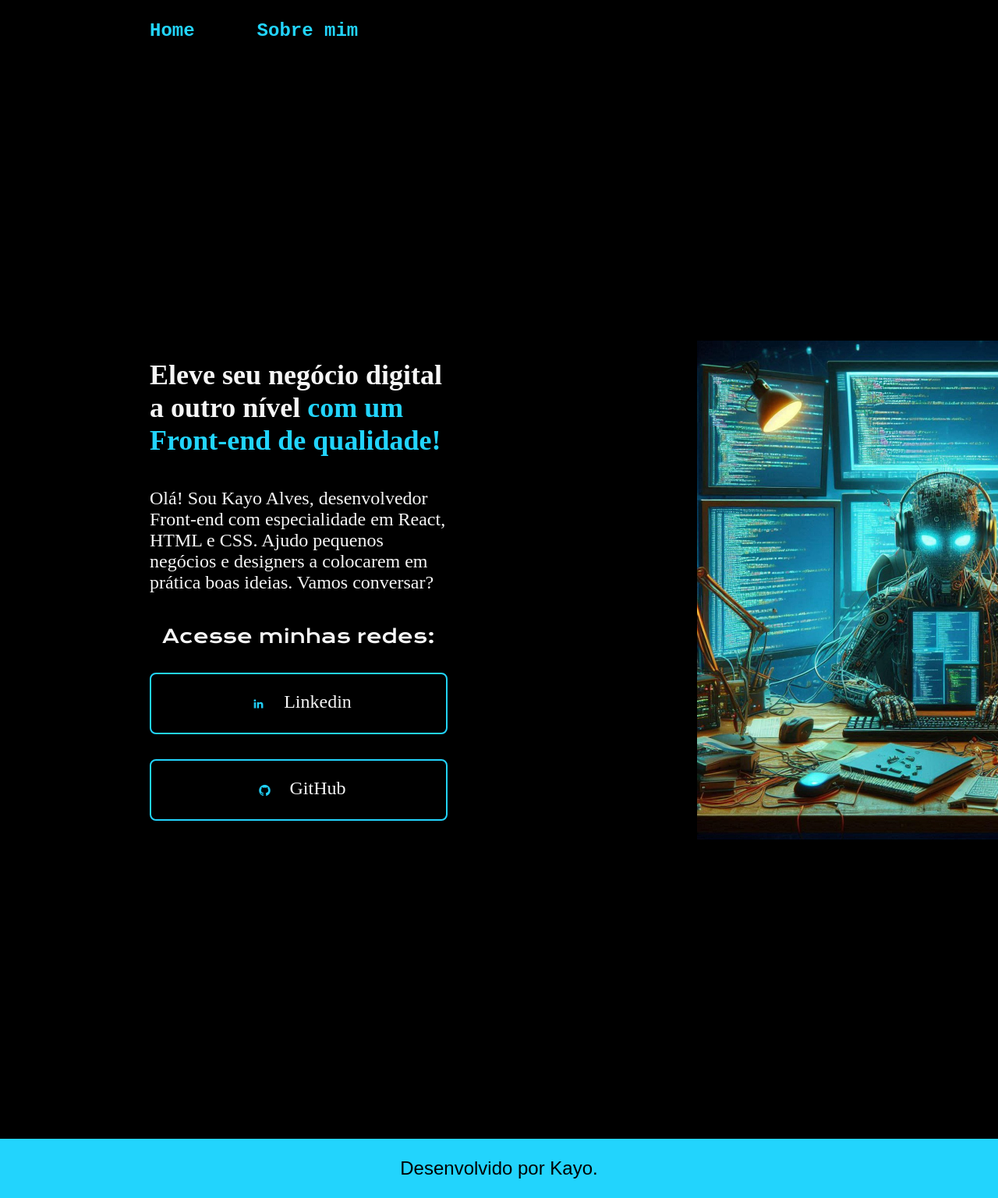
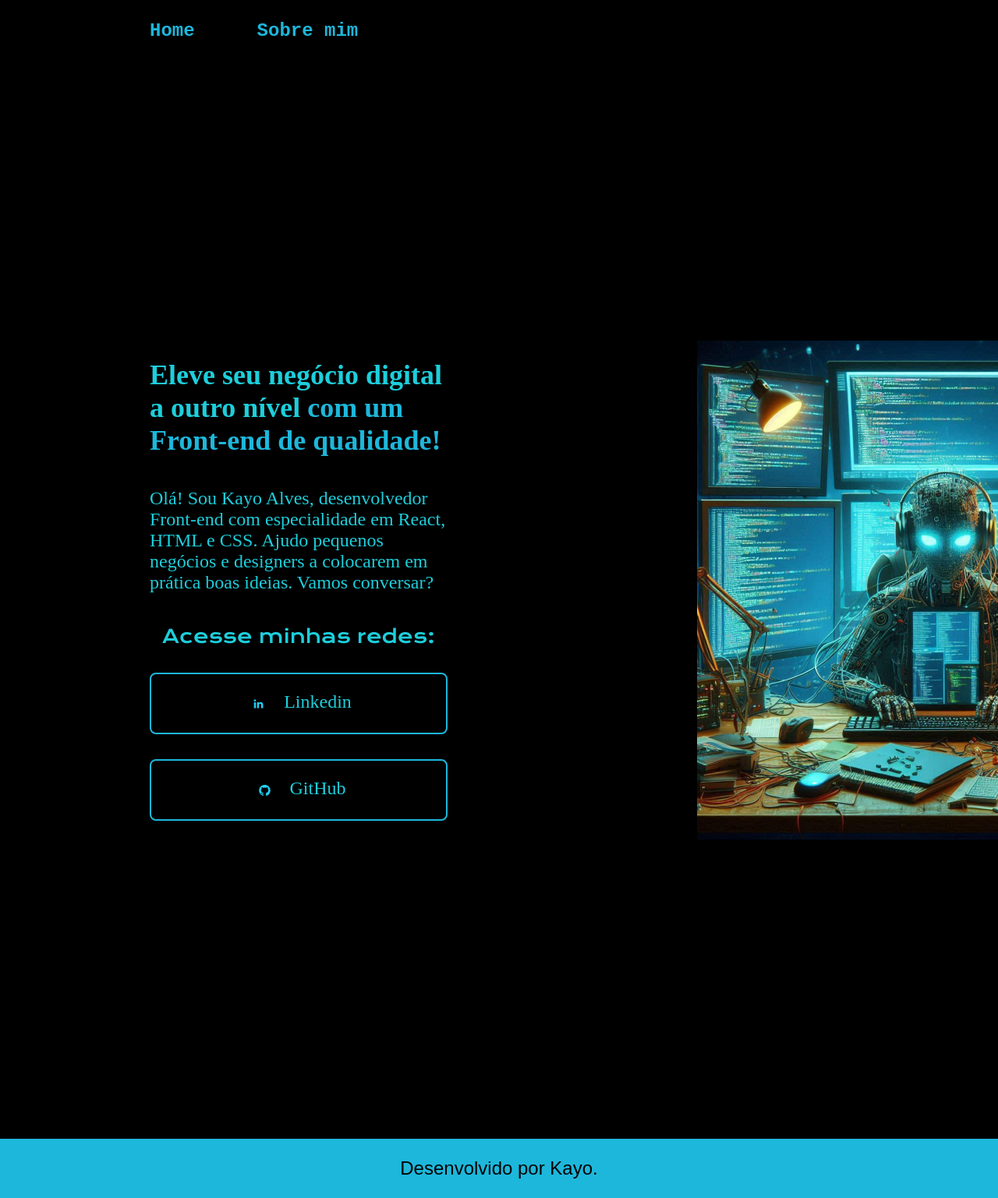
Before and after one commit to kayoJVD/HTMLCSS, a plain HTML site: page index.html in a window 1280 px wide. Shown: the top 1537 px of the page at 78% size. Drawn offline with nearby package versions, Linux system fonts and the light colour scheme; a web font is replaced by a local one.

Commit message:
Adcionando variaveis

```diff
--- a/style/style.css
+++ b/style/style.css
@@ -4,19 +4,27 @@
 @import url('https://fonts.googleapis.com/css2?family=Playfair+Display:ital,wght@0,400..900;1,400..900&family=Playwrite+IN:wght@100..400&display=swap');
 
 @import url('https://fonts.googleapis.com/css2?family=Krona+One&family=Playfair+Display:ital,wght@0,400..900;1,400..900&family=Playwrite+IN:wght@100..400&display=swap');
- * {
+:root {
+    --cor-primaria: #000000;
+    --cor-secundaria: #1DCEDB;
+    --cor-terciaria: #1DB7DB;
+    --cor-hover: #9E1DDB;
+
+    --fonte-primaria: 'Courier New', Courier, monospace;
+}
+
+* {
     margin: 0;
     padding: 0;
  }
 
 body {
-    /* height: 100vh; */
     box-sizing: border-box;
-    background-color: black;
-    color: #F6F6F6;
+    background-color: var(--cor-primaria);
+    color: var(--cor-secundaria);
 }
 .titulo-destaque {
-    color: #22D4FD;
+    color: var(--cor-terciaria);
 }
 
 .cabecalho {
@@ -33,7 +41,7 @@ body {
     font-family: 'Courier New', Courier, monospace;
     font-size: 24px;
     font-weight: 600;
-    color: #22D4FD;
+    color: var(--cor-terciaria);
     text-decoration: none;
 }
 
@@ -80,7 +88,7 @@ body {
     display: flex;
     justify-content: center;
     gap: 16px;
-    border: 2px solid #22D4FD;
+    border: 2px solid var(--cor-terciaria);
     width: 378px;
     text-align: center;
     border-radius: 8px;
@@ -88,7 +96,7 @@ body {
     font-weight: 600px;
     padding: 21.5px 0;
     text-decoration: none;
-    color: #F6F6F6;
+    color: var(--cor-secundaria);
     font-family: "Playwrite IN", serif;
 }
 img{
@@ -97,13 +105,13 @@ img{
 
 
 .apresentacao__links__link :hover {
-    background-color: #272727;
+    background-color: var(--cor-hover);
 }
 
 .rodape {
     padding: 24px;
-    color: #000;
-    background-color: #22D4FD;
+    color: var(--cor-primaria);
+    background-color: var(--cor-terciaria);
     text-align: center;
     font-family: 'Montserrat', sans-serif;
     font-size: 24px;
```
